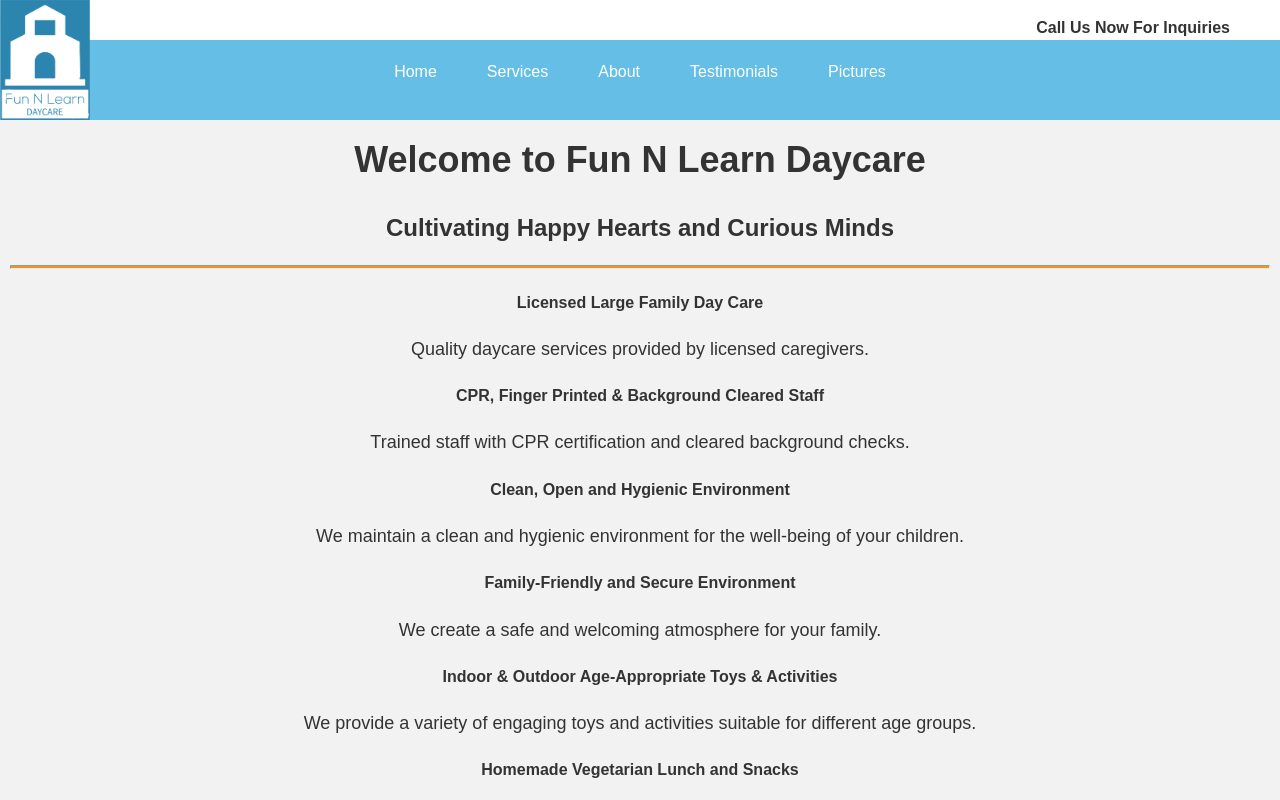
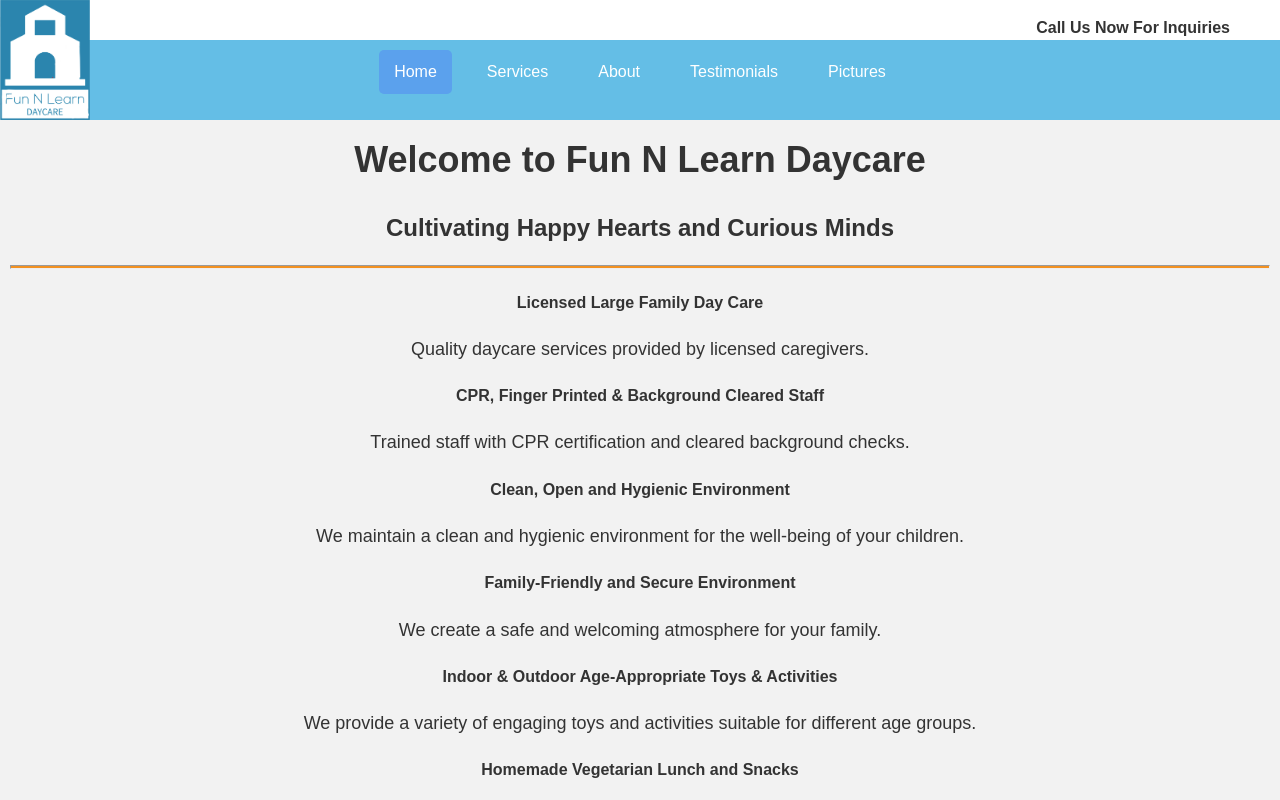
Before and after one commit to adadasdadfdfwfredf/FunNLearnDaycare, a React (Vite) app: page /home in a window 1280 px wide. Shown: the top 800 px of the page. Built offline with nearby package versions, Linux system fonts and the light colour scheme.

Commit message:
added active element to navbar

```diff
--- a/src/DaycareWebsite.css
+++ b/src/DaycareWebsite.css
@@ -136,11 +136,19 @@
   text-decoration: none;
 }
 
+nav ul li.active a {
+  background-color: #5ba1ed; /* Background color for active link */
+  color: white;
+  border-radius: 5px;
+}
+
 nav ul li a:hover {
   background-color: #5ba1ed;
   color: white;
   border-radius: 5px;
 }
+
+
 /* Main Content */
 main {
   flex: 1;
--- a/src/components/Navbar.jsx
+++ b/src/components/Navbar.jsx
@@ -1,7 +1,9 @@
 import React from "react";
-import { Link } from "react-router-dom";
+import { Link, useLocation } from "react-router-dom";
 
 export default function Navbar() {
+  const location = useLocation();
+
   return (
     <nav>
       <ul>
@@ -16,10 +18,10 @@
 }
 
 function CustomLink({ to, children }) {
-  const path = window.location.pathname;
+  const location = useLocation();
 
   return (
-    <li className={path === to ? "active" : ""}>
+    <li className={location.pathname === to ? "active" : ""}>
       <Link to={to} className="hover-container">
         {children}
         <div className="mask"></div>
```
